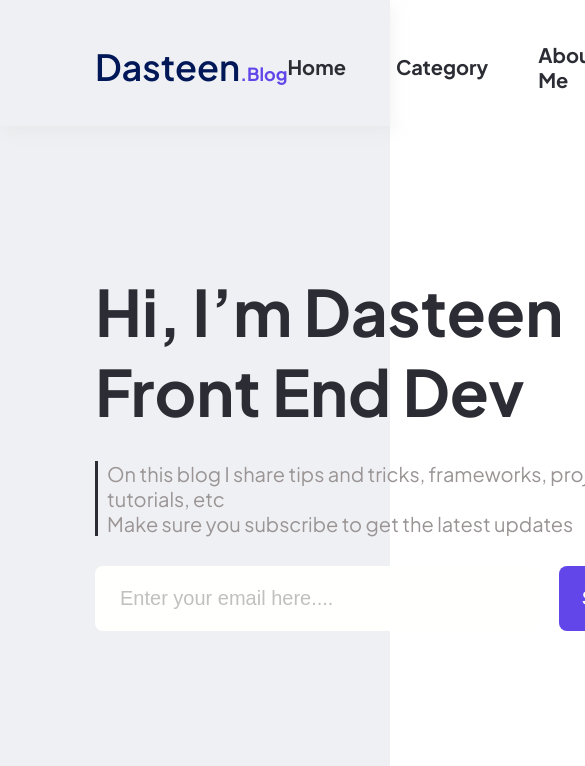
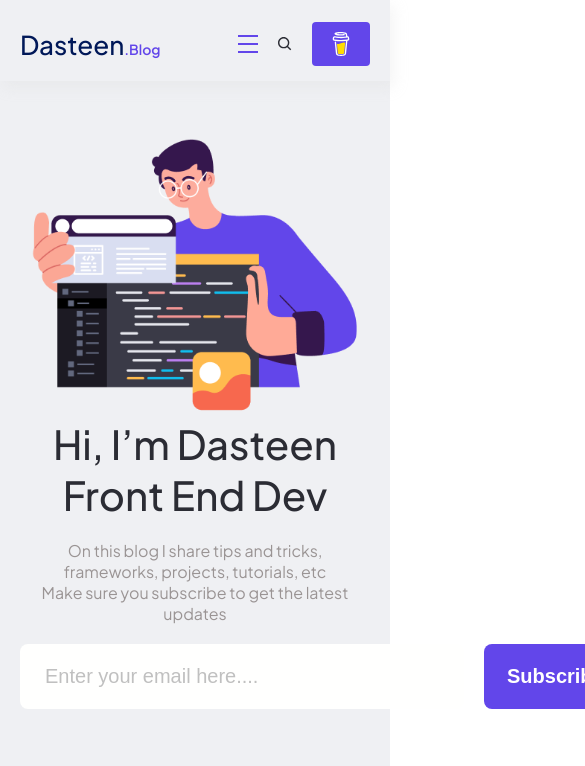
Before and after one commit to yu-nykanorova/okten_html-css_exam, a plain HTML site: page index.html in a window 390 px wide. Shown: the top 766 px of the page, 585 px wide, since content can reach past the window. Drawn offline with Linux system fonts and the light colour scheme.

Commit message:
added burger menu for smaller screen sizes

```diff
--- a/css/styles.css
+++ b/css/styles.css
@@ -1,5 +1,9 @@
 body {
     font-family: "Plus Jakarta Sans", sans-serif;
+}
+
+body.no-scroll {
+    overflow: hidden;
 }
 
 .container {
@@ -58,6 +62,44 @@ header {
 
 .header__menu a {
     color: #2b2c34;
+}
+
+nav {
+    display: flex;
+}
+
+.header__burger {
+    width: 30px;
+    height: 30px;
+    display: none;
+    align-items: center;
+    justify-content: center;
+    position: relative;
+}
+
+.header__burger span {
+    width: 100%;
+    height: 3px;
+    background-color: #6246ea;
+}
+
+.header__burger::before,
+.header__burger::after {
+    content: "";
+    position: absolute;
+    display: block;
+    width: 100%;
+    height: 3px;
+    left: 0;
+    right: 0;
+    background-color: #6246ea;
+}
+
+.header__burger::before {
+    top: 5%;
+}
+.header__burger::after {
+    bottom: 5%;
 }
 
 .header__search,
--- /dev/null
+++ b/css/styles_0-768.css
@@ -0,0 +1,54 @@
+@media screen and (max-width: 768px) {
+    .container {
+        padding: 0 20px;
+    }
+
+    .logo {
+        font-weight: 500;
+        font-size: 26px;
+    }
+
+    .logo span {
+        font-weight: 600;
+        font-size: 14px;
+    }
+
+    .header__menu {
+        gap: 20px;
+    }
+
+    .header__burger {
+        width: 20px;
+        height: 20px;
+    }
+
+    .header__burger span,
+    .header__burger::before,
+    .header__burger::after {
+        height: 2px;
+    }
+
+    .header__search span,
+    .header__buycoffee-btn span {
+        display: none;
+    }
+
+    .hero__content {
+        padding: 130px 0 60px 0;
+    }
+
+    .hero__info {
+        max-width: 100%;
+        gap: 20px;
+    }
+
+    .hero__title {
+        max-width: 100%;
+        font-weight: 500;
+        font-size: 40px;
+    }
+
+    .hero__text {
+        font-size: 16px;
+    }
+}
--- a/css/styles_769-1279.css
+++ b/css/styles_769-1279.css
@@ -1,6 +1,49 @@
-@media screen and (min-width: 769px) and (max-width: 1279px) {
+@media screen and (max-width: 1279px) {
     .container {
         padding: 0 65px;
+    }
+
+    .header__menu {
+        gap: 40px;
+    }
+
+    nav {
+        display: none;
+        position: fixed;
+        top: 0;
+        left: 0;
+        width: 80%;
+        height: 100vh;
+        padding: 5% 0;
+        background-color: rgba(0, 0, 0, 0.75);
+        transform: translateX(-100%);
+        transition: all 0.2s ease-in-out;
+        z-index: 2;
+    }
+
+    nav span {
+        position: absolute;
+        top: 22px;
+        left: calc(50% - 15px);
+    }
+
+    nav.active {
+        display: flex;
+        justify-content: center;
+        align-items: center;
+        transform: translateX(0);
+    }
+
+    .header__menu ul {
+        flex-direction: column;
+    }
+
+    .header__menu a {
+        color: #fffffe;
+    }
+
+    .header__burger {
+        display: flex;
     }
 
     .hero__content {
--- a/index.html
+++ b/index.html
@@ -15,6 +15,7 @@
     <link rel="stylesheet" href="css/reset.css">
     <link rel="stylesheet" href="css/styles.css">
     <link rel="stylesheet" href="css/styles_769-1279.css">
+    <link rel="stylesheet" href="css/styles_0-768.css">
 </head>
 <body>
 <header>
@@ -22,13 +23,17 @@
         <div class="header__content">
             <a href="#" class="logo header__logo">Dasteen<span>.Blog</span></a>
             <div class="header__menu">
-                <nav>
+                <nav id="nav">
                     <ul>
                         <li><a href="#" class="title-20">Home</a></li>
                         <li><a href="/categories" class="title-20" target="_blank">Category</a></li>
                         <li><a href="/about" class="title-20" target="_blank">About Me</a></li>
                     </ul>
+                    <span id="close-button"><svg xmlns="http://www.w3.org/2000/svg" viewBox="0 0 640 640" width="40" height="40" fill="#fffffe"><path d="M183.1 137.4C170.6 124.9 150.3 124.9 137.8 137.4C125.3 149.9 125.3 170.2 137.8 182.7L275.2 320L137.9 457.4C125.4 469.9 125.4 490.2 137.9 502.7C150.4 515.2 170.7 515.2 183.2 502.7L320.5 365.3L457.9 502.6C470.4 515.1 490.7 515.1 503.2 502.6C515.7 490.1 515.7 469.8 503.2 457.3L365.8 320L503.1 182.6C515.6 170.1 515.6 149.8 503.1 137.3C490.6 124.8 470.3 124.8 457.8 137.3L320.5 274.7L183.1 137.4z"/></svg></span>
                 </nav>
+                <div id="burger" class="header__burger">
+                    <span></span>
+                </div>
                 <button class="header__search" type="button">
                     <svg width="14" height="14" viewBox="0 0 14 14" fill="none" xmlns="http://www.w3.org/2000/svg">
                         <path d="M5.66667 11.3333C6.92394 11.3331 8.14499 10.9122 9.13537 10.1377L12.2492 13.2515L13.2508 12.2499L10.137 9.13608C10.9119 8.1456 11.333 6.92427 11.3333 5.66667C11.3333 2.54221 8.79112 0 5.66667 0C2.54221 0 0 2.54221 0 5.66667C0 8.79112 2.54221 11.3333 5.66667 11.3333ZM5.66667 1.41667C8.01054 1.41667 9.91667 3.32279 9.91667 5.66667C9.91667 8.01054 8.01054 9.91667 5.66667 9.91667C3.32279 9.91667 1.41667 8.01054 1.41667 5.66667C1.41667 3.32279 3.32279 1.41667 5.66667 1.41667Z" fill="#2B2C34" />
@@ -537,5 +542,6 @@
         <div class="footer__sign">© 2025 Digitaldastin</div>
     </div>
 </footer>
+<script src="js/script.js"></script>
 </body>
 </html>
--- /dev/null
+++ b/js/script.js
@@ -0,0 +1,18 @@
+"use strict";
+
+document.addEventListener("DOMContentLoaded", function() {
+    const body = document.querySelector("body");
+    const menu = document.getElementById("nav");
+    const closeButton = document.getElementById("close-button");
+    const burgerButton = document.getElementById("burger");
+
+    burgerButton.addEventListener("click", function() {
+        menu.classList.add("active");
+        body.classList.add("no-scroll");
+    });
+
+    closeButton.addEventListener("click", function() {
+        menu.classList.remove("active");
+        body.classList.remove("no-scroll");
+    })
+})
```
